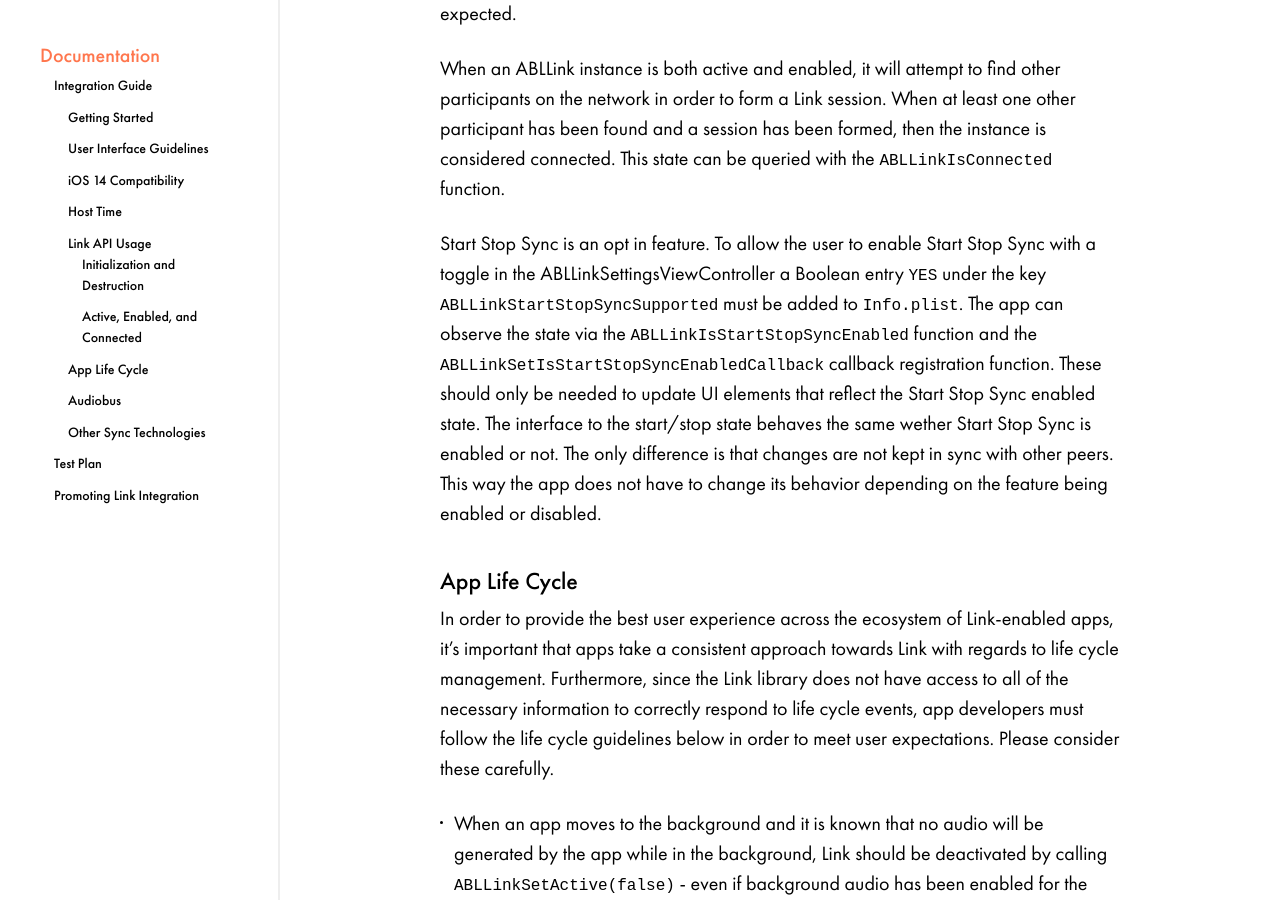
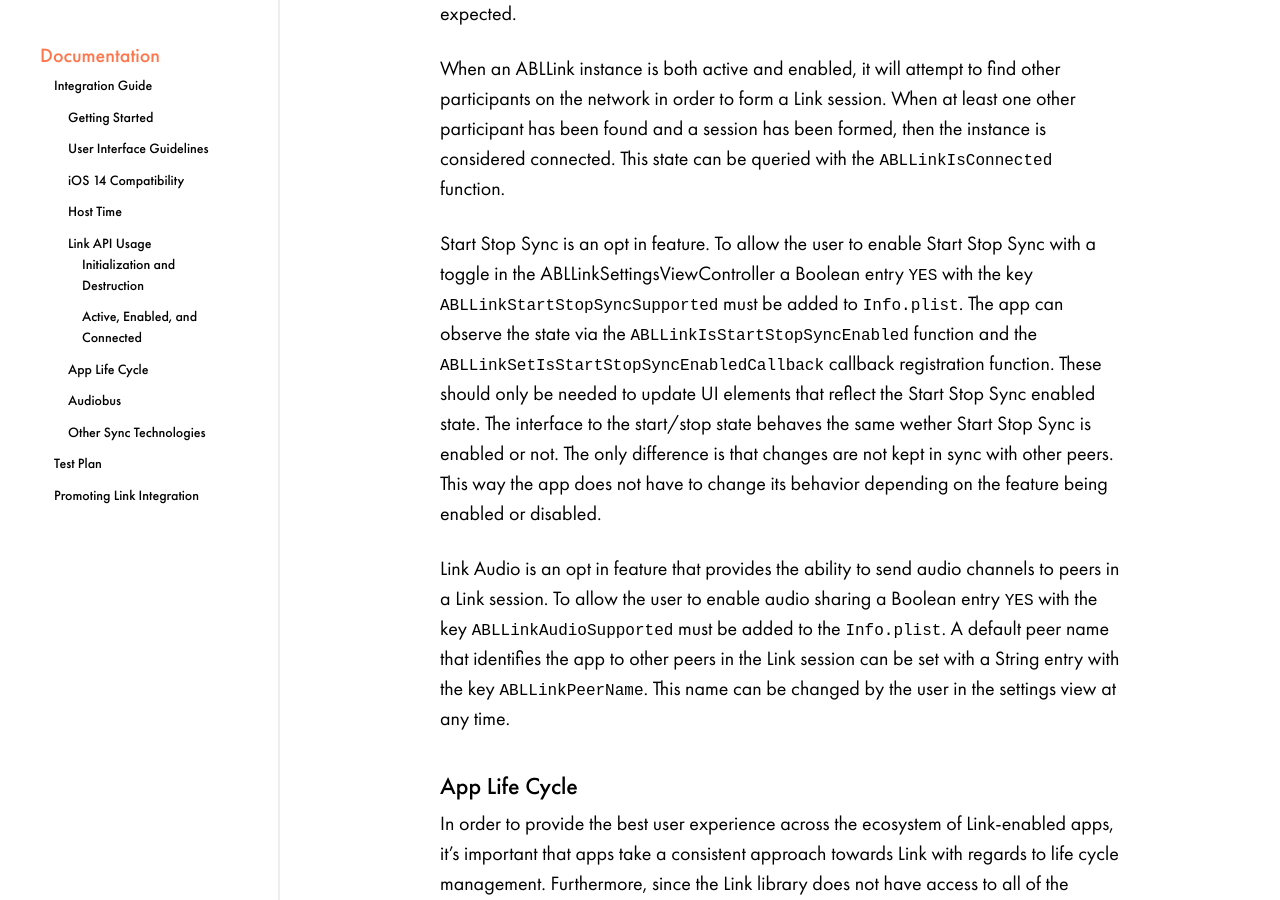
Before and after one commit to Ableton/ableton.github.io, a Jekyll site: the page built from linkkit/index.md, in a window 1280 px wide and 900 px high, scrolled down 4769 px. Built offline with Jekyll 4.4.1, drawn with Linux system fonts in a browser that asks for light colours.

Commit message:
Add LinkKit documentation

```diff
--- a/linkkit/index.md
+++ b/linkkit/index.md
@@ -172,7 +172,7 @@ connected. This state can be queried with the
 `ABLLinkIsConnected` function.
 
 Start Stop Sync is an opt in feature. To allow the user to enable Start Stop Sync with
-a toggle in the ABLLinkSettingsViewController a Boolean entry `YES` under the key
+a toggle in the ABLLinkSettingsViewController a Boolean entry `YES` with the key
 `ABLLinkStartStopSyncSupported` must be added to `Info.plist`.
 The app can observe the state via the
 `ABLLinkIsStartStopSyncEnabled` function
@@ -183,6 +183,13 @@ reflect the Start Stop Sync enabled state. The interface to the start/stop state
 the same wether Start Stop Sync is enabled or not. The only difference is that changes are
 not kept in sync with other peers. This way the app does not have to change its behavior
 depending on the feature being enabled or disabled.
+
+Link Audio is an opt in feature that provides the ability to send audio channels to peers
+in a Link session. To allow the user to enable audio sharing a Boolean entry `YES` with
+the key `ABLLinkAudioSupported` must be added to the `Info.plist`. A default peer name
+that identifies the app to other peers in the Link session can be set with a String entry
+with the key `ABLLinkPeerName`. This name can be changed by the user in the settings view
+at any time.
 
 ### App Life Cycle
 
```
